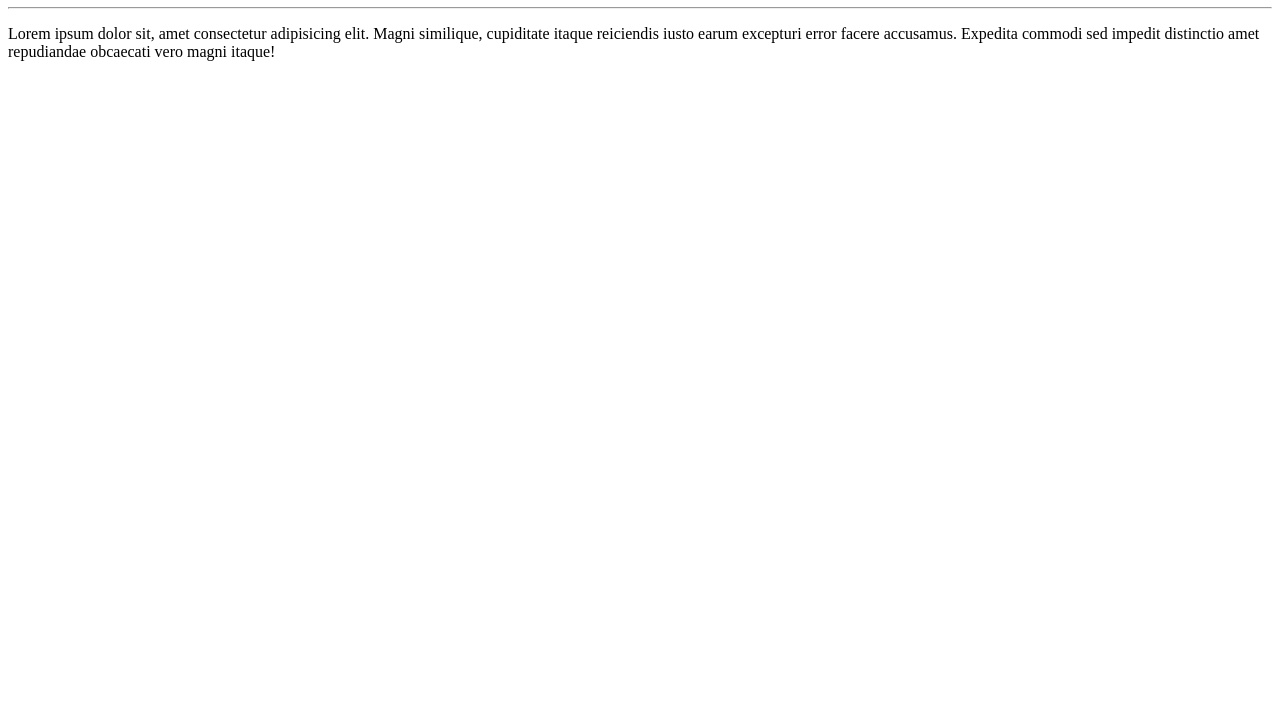
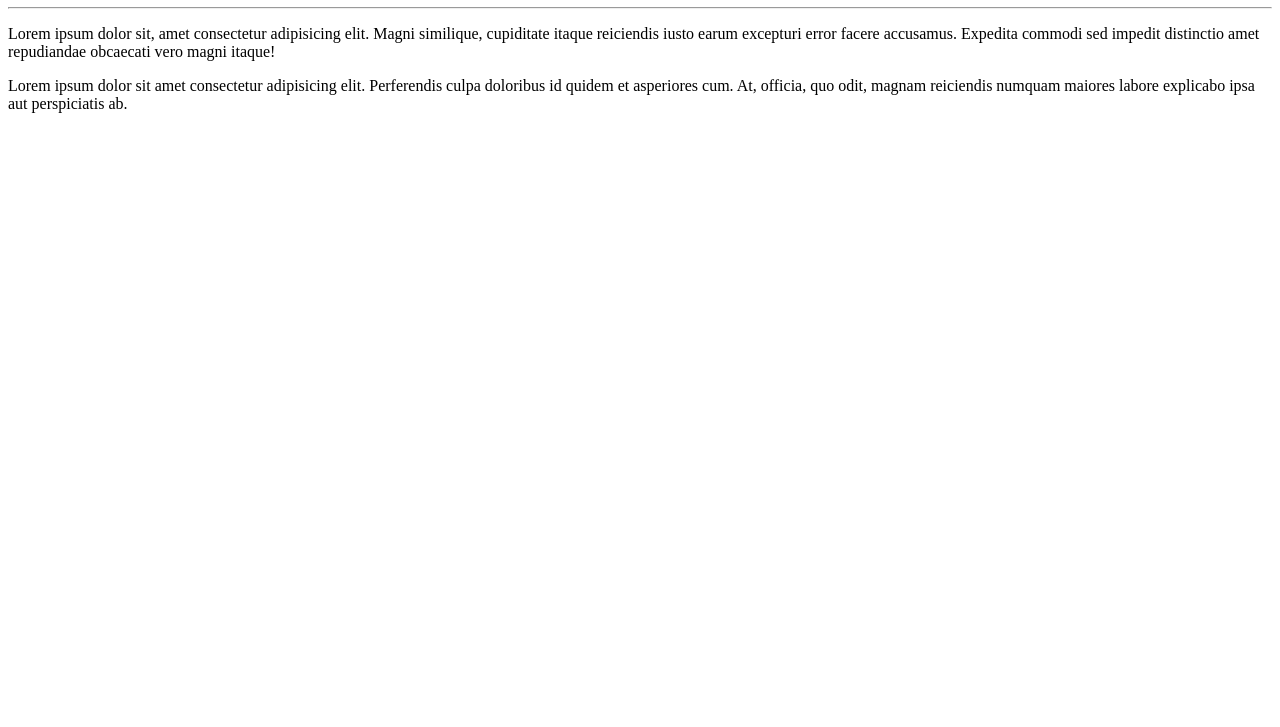
Before and after one commit to metheus007/ola_mundo, a plain HTML site: page Saite_exemplo/index.htm in a window 1280 px wide. Shown: the part 73-800 px from the top of the page. Drawn offline with Linux system fonts and the light colour scheme.

Commit message:
Update index.htm

```diff
--- a/Saite_exemplo/index.htm
+++ b/Saite_exemplo/index.htm
@@ -11,6 +11,9 @@
     </h1>
     <hr>
     <p>Lorem ipsum dolor sit, amet consectetur adipisicing elit. Magni similique, cupiditate itaque reiciendis iusto earum excepturi error facere accusamus. Expedita commodi sed impedit distinctio amet repudiandae obcaecati vero magni itaque!</p>
+    <p>
+        Lorem ipsum dolor sit amet consectetur adipisicing elit. Perferendis culpa doloribus id quidem et asperiores cum. At, officia, quo odit, magnam reiciendis numquam maiores labore explicabo ipsa aut perspiciatis ab.
+    </p>
 
 
 </body>
```
